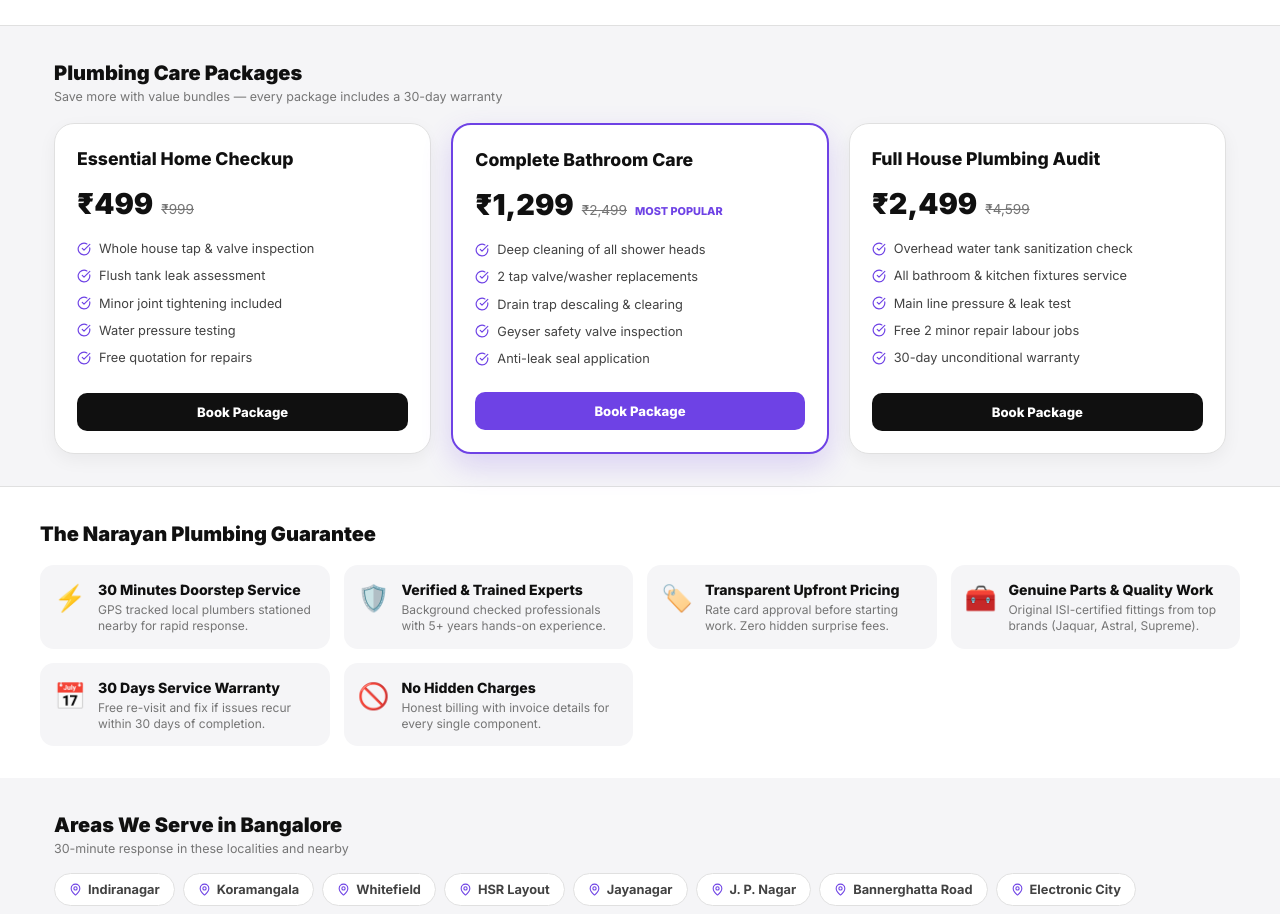
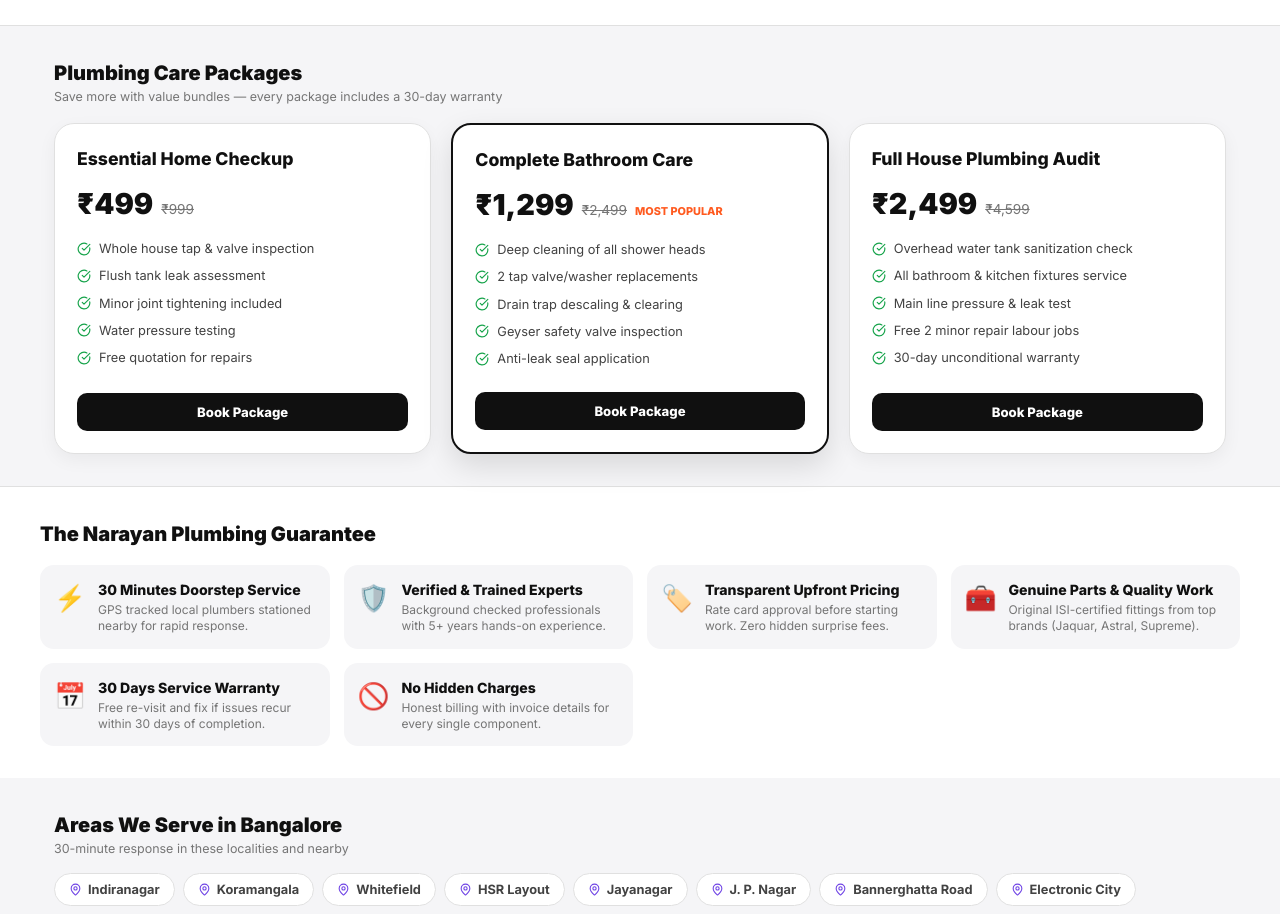
Before and after one commit to vj-mazu/narayan_plumbing, a React (Vite) app: page / in a window 1280 px wide. Shown: the part 1800-2714 px from the top of the page. Built offline with nearby package versions, Linux system fonts and the light colour scheme; the HTML template or start-up script is replaced by a standard one.

Commit message:
Remove all purple styling from package cards (border, popular label, buttons, check icons) Co-authored-by: monkeycode-ai <monkeycode-ai@chaitin.com>

```diff
--- a/src/App.tsx
+++ b/src/App.tsx
@@ -386,9 +386,9 @@ export function App() {
             <div
               key={idx}
               style={{
-                backgroundColor: '#FFFFFF', borderRadius: 20, padding: 22, border: pkg.popular ? '2px solid #6E42E5' : '1px solid #E0E0E0',
+                backgroundColor: '#FFFFFF', borderRadius: 20, padding: 22, border: pkg.popular ? '2px solid #101010' : '1px solid #E0E0E0',
                 position: 'relative', display: 'flex', flexDirection: 'column', justifyContent: 'space-between',
-                boxShadow: pkg.popular ? '0 12px 30px rgba(110, 66, 229, 0.2)' : '0 6px 18px rgba(0,0,0,0.05)',
+                boxShadow: pkg.popular ? '0 12px 30px rgba(0,0,0,0.12)' : '0 6px 18px rgba(0,0,0,0.05)',
               }}
             >
               <div>
@@ -396,12 +396,12 @@ export function App() {
                 <div style={{ display: 'flex', alignItems: 'baseline', gap: 8, margin: '10px 0' }}>
                   <span style={{ fontSize: '1.8rem', fontWeight: 900, color: '#101010' }}>{pkg.price}</span>
                   <span style={{ fontSize: '0.85rem', color: '#757575', textDecoration: 'line-through' }}>{pkg.originalPrice}</span>
-                  {pkg.popular && <span style={{ fontSize: '0.68rem', color: '#6E42E5', fontWeight: 800 }}>MOST POPULAR</span>}
+                  {pkg.popular && <span style={{ fontSize: '0.68rem', color: '#FF5A1F', fontWeight: 800 }}>MOST POPULAR</span>}
                 </div>
                 <ul style={{ listStyle: 'none', padding: 0, margin: '14px 0' }}>
                   {pkg.features.map((feat, fIdx) => (
                     <li key={fIdx} style={{ display: 'flex', alignItems: 'center', gap: 8, fontSize: '0.8rem', color: '#424242', marginBottom: 8 }}>
-                      <CheckCircle size={14} color="#6E42E5" />
+                      <CheckCircle size={14} color="#16A34A" />
                       <span>{feat}</span>
                     </li>
                   ))}
@@ -409,7 +409,7 @@ export function App() {
               </div>
               <button
                 onClick={() => openBooking(pkg.name)}
-                style={{ width: '100%', backgroundColor: pkg.popular ? '#6E42E5' : '#101010', color: '#FFFFFF', border: 'none', padding: '11px 0', borderRadius: 10, fontWeight: 800, fontSize: '0.82rem', cursor: 'pointer', marginTop: 10 }}
+                style={{ width: '100%', backgroundColor: '#101010', color: '#FFFFFF', border: 'none', padding: '11px 0', borderRadius: 10, fontWeight: 800, fontSize: '0.82rem', cursor: 'pointer', marginTop: 10 }}
               >
                 Book Package
               </button>
```
